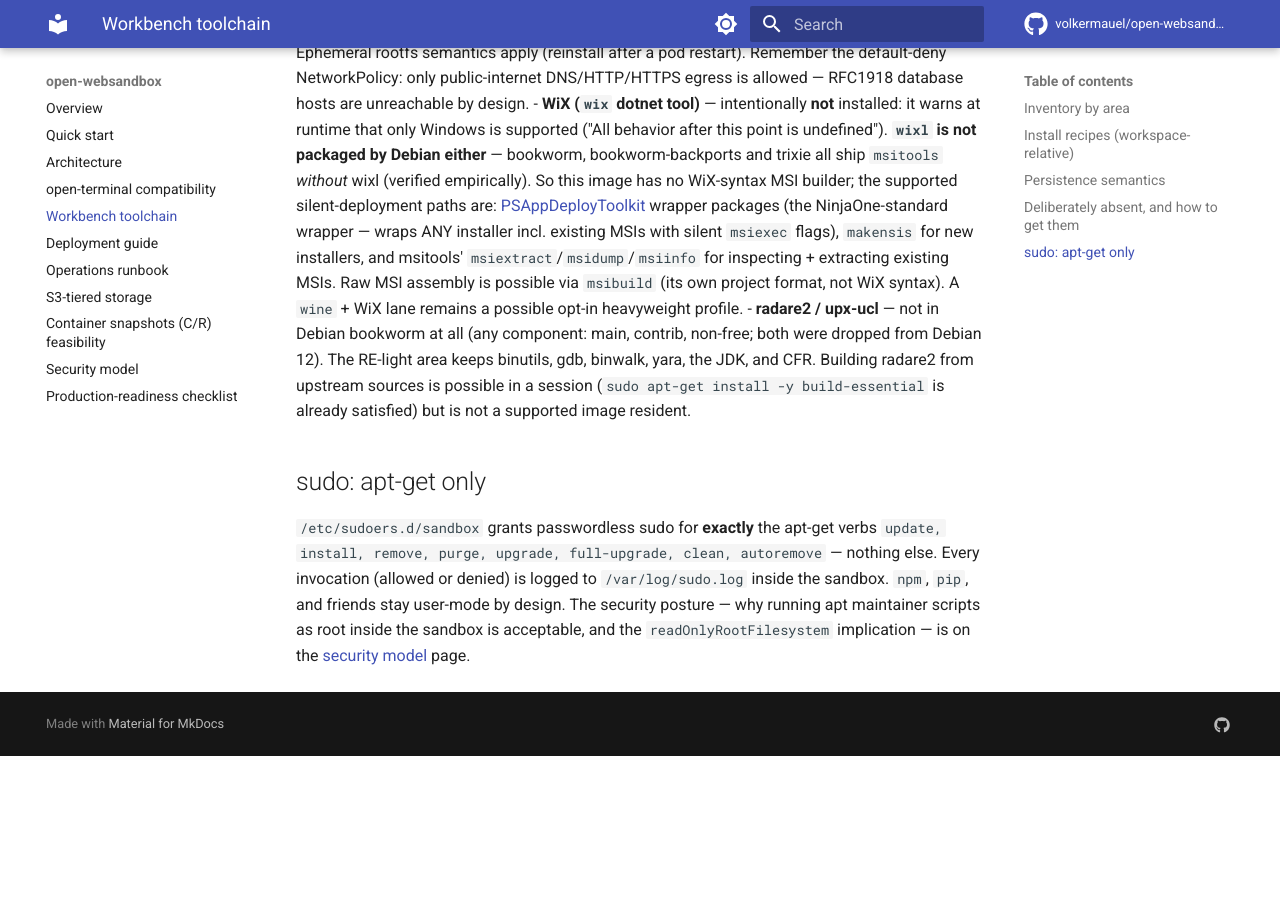
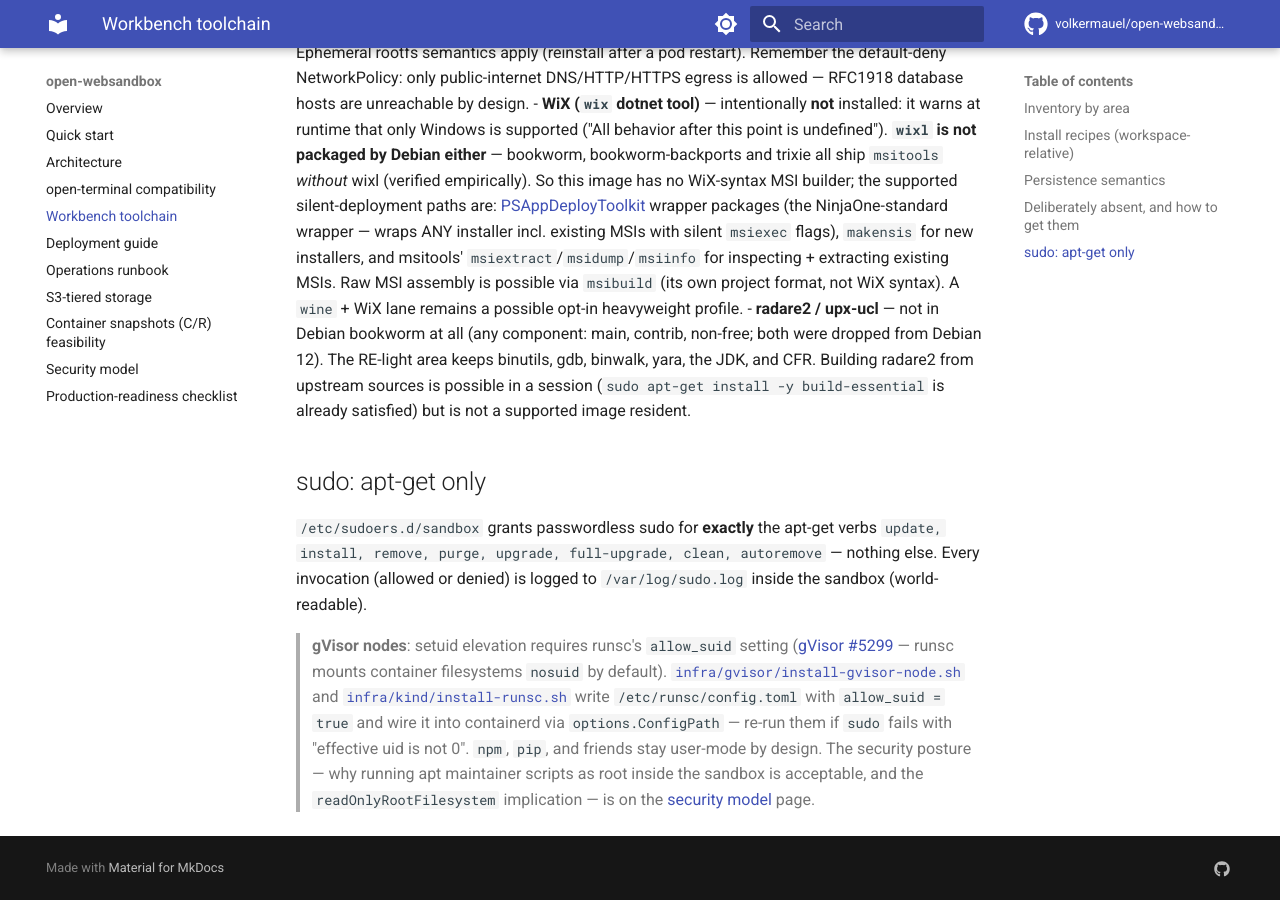
Before and after one commit to volkermauel/open-websandbox, an MkDocs documentation site: the page built from docs/toolchain.md, in a window 1280 px wide and 900 px high, scrolled down 2815 px. Built offline with MkDocs 1.6.1 and Material for MkDocs 9.7.7, drawn with Linux system fonts in a browser that asks for light colours; comment, search, counter and statistics services are not loaded; before the commit the page ends 3571 px from its top, so only the background shows below that.

Commit message:
fix(gvisor): enable runsc allow_suid — setuid sudo inside gVisor sandboxes
Round-4 gvisor-lane root cause (runc lane is green): runsc mounts
container filesystems nosuid by default, so the setuid sudo binary
never elevates - 'sudo: effective uid is not 0'. gVisor issue #5299
(closed 2025-08-13): sudo works since the privilege-rewrite landed but
'must be explicitly turned on by the --allow-suid flag'. Confirmed the
flag exists in runsc release-20260810.0 ('allows ID elevation when
executing binaries with the SUID/SGID bits set; the OCI
--no-new-privileges flag continues to prevent ID elevation even when
this flag is true' - consistent with allowPrivilegeEscalation: true).

- infra/kind/install-runsc.sh: write /etc/runsc/config.toml
  (allow_suid = true) on the host
- infra/kind/kind-config-gvisor.yaml: bind-mount it into the KIND node
  + wire via containerd options.ConfigPath
- infra/gvisor/install-gvisor-node.sh: append allow_suid to the runsc
  config AND add options.ConfigPath (previously the config file was
  written but never actually wired into containerd)
- docs: security.md (containment story), toolchain.md (node
  requirement), operations.md (troubleshooting row)

```diff
--- a/docs/toolchain.md
+++ b/docs/toolchain.md
@@ -122,7 +122,15 @@ Imports/prefixes opt in explicitly (`PYTHONPATH=…`, `npm prefix`), per command
 
 `/etc/sudoers.d/sandbox` grants passwordless sudo for **exactly** the apt-get verbs
 `update, install, remove, purge, upgrade, full-upgrade, clean, autoremove` — nothing else.
-Every invocation (allowed or denied) is logged to `/var/log/sudo.log` inside the sandbox.
+Every invocation (allowed or denied) is logged to `/var/log/sudo.log` inside the sandbox
+(world-readable).
+
+> **gVisor nodes**: setuid elevation requires runsc's `allow_suid` setting
+> ([gVisor #5299](https://github.com/google/gvisor/issues/5299) — runsc mounts container
+> filesystems `nosuid` by default). [`infra/gvisor/install-gvisor-node.sh`](../infra/gvisor/install-gvisor-node.sh)
+> and [`infra/kind/install-runsc.sh`](../infra/kind/install-runsc.sh) write
+> `/etc/runsc/config.toml` with `allow_suid = true` and wire it into containerd via
+> `options.ConfigPath` — re-run them if `sudo` fails with "effective uid is not 0".
 `npm`, `pip`, and friends stay user-mode by design. The security posture — why running
 apt maintainer scripts as root inside the sandbox is acceptable, and the
 `readOnlyRootFilesystem` implication — is on the [security model](security.md) page.
```
Also changed, not shown: docs/operations.md (+6 -0 lines), docs/security.md (+3 -1 lines), 3 other files.
